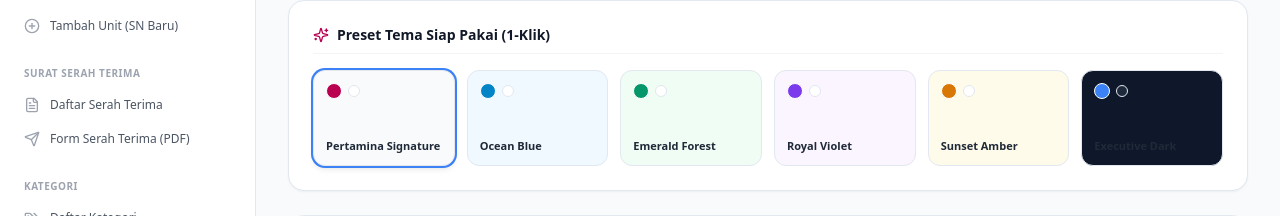
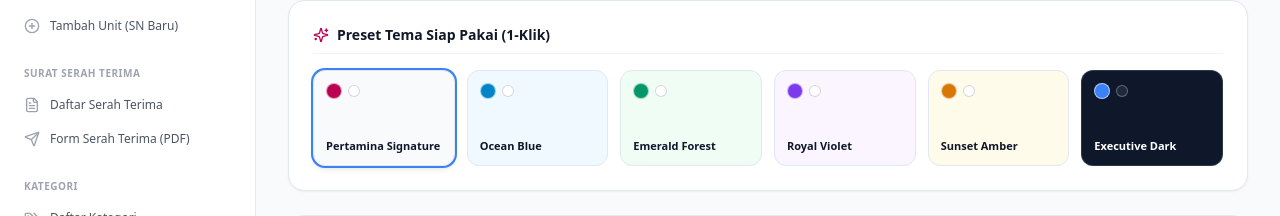
Before and after one commit to jetjetters/stock-management-it-warehouse, a Next.js app: page /customization in a window 1280 px wide. Both pictures are taken after a click on the button "Warna & Tema". Shown: the part 283-499 px from the top of the page. Built offline with nearby package versions, Linux system fonts and the light colour scheme; no server answers; the database is empty.

Commit message:
fix(theme): prevent preset card text from disappearing and ensure sidebar header/footer blend transparently

```diff
--- a/src/app/globals.css
+++ b/src/app/globals.css
@@ -411,6 +411,24 @@ main .dashboard-metric-card:hover .group-hover\:bg-white\/20 {
   color: #ffffff !important;
 }
 
+/* Sidebar Header & Footer seamless blend (no gray overlays) */
+aside > div:first-child,
+aside > div:last-child {
+  background-color: transparent !important;
+}
+
+/* ==============================================================================
+   8. PRESET THEME CARDS CONTRAST PROTECTION
+   Prevents theme labels from disappearing when switching dark/light themes
+   ============================================================================== */
+.preset-card-title.dark-text {
+  color: #0f172a !important;
+}
+
+.preset-card-title.light-text {
+  color: #ffffff !important;
+}
+
 /* Ensure official print documents remain pristine black on white */
 .print-clean-container,
 .print-clean-container * {
--- a/src/app/layout.tsx
+++ b/src/app/layout.tsx
@@ -24,9 +24,20 @@ export default async function RootLayout({
   const isDark =
     getLuminance(initialConfig.cardBackgroundColor || '#ffffff') < 0.45 ||
     getLuminance(initialConfig.backgroundColor || '#f8fafc') < 0.45;
+  const sidebarLum = getLuminance(initialConfig.sidebarBackgroundColor || '#ffffff');
+  const isSidebarDark = sidebarLum < 0.45;
+  const sidebarHoverBg = isSidebarDark
+    ? (sidebarLum < 0.02
+        ? 'rgba(255, 255, 255, 0.08)'
+        : adjustBrightness(initialConfig.sidebarBackgroundColor || '#ffffff', -45))
+    : 'rgba(0, 0, 0, 0.05)';
+
+  const htmlClasses = [isDark && 'dark-theme', isSidebarDark && 'dark-sidebar']
+    .filter(Boolean)
+    .join(' ');
 
   return (
-    <html lang="id" className={isDark ? 'dark-theme' : undefined}>
+    <html lang="id" className={htmlClasses || undefined}>
       <head>
         <style
           id="theme-server-variables"
@@ -46,6 +57,7 @@ export default async function RootLayout({
                 --card-bg: ${initialConfig.cardBackgroundColor};
                 --card-border: ${initialConfig.cardBorderColor};
                 --sidebar-bg: ${initialConfig.sidebarBackgroundColor};
+                --sidebar-hover-bg: ${sidebarHoverBg};
               }
             `,
           }}
--- a/src/components/customization/customization-client.tsx
+++ b/src/components/customization/customization-client.tsx
@@ -3,6 +3,7 @@
 import { useState } from 'react';
 import { AppConfigData, DEFAULT_CONFIG } from '@/lib/config';
 import { useCustomization } from '@/components/providers/customization-provider';
+import { getLuminance } from '@/lib/color-utils';
 import {
   Palette,
   Image as ImageIcon,
@@ -449,33 +450,52 @@ export function CustomizationClient({ initialConfig }: CustomizationClientProps)
             </div>
 
             <div className="grid grid-cols-2 sm:grid-cols-3 md:grid-cols-6 gap-3">
-              {THEME_PRESETS.map((preset) => (
+              {THEME_PRESETS.map((preset) => {
+                const isDarkCard = getLuminance(preset.background) < 0.45;
+                const isSelected =
+                  formData.primaryColor.toLowerCase() === preset.primary.toLowerCase() &&
+                  formData.backgroundColor.toLowerCase() === preset.background.toLowerCase();
+
+                return (
                   <button
                     key={preset.name}
                     type="button"
                     onClick={() => applyPreset(preset)}
                     className={`p-3 rounded-xl border text-left transition hover:scale-105 cursor-pointer flex flex-col justify-between h-24 ${
-                    formData.primaryColor === preset.primary
+                      isSelected
                         ? 'ring-2 ring-blue-500 shadow-md'
-                      : 'border-gray-200'
+                        : isDarkCard
+                        ? 'border-slate-700/80 hover:border-slate-600'
+                        : 'border-gray-200 hover:border-gray-300'
                     }`}
                     style={{ backgroundColor: preset.background }}
                   >
                     <div className="flex items-center space-x-1.5">
                       <span
-                      className="w-4 h-4 rounded-full border border-white shadow-xs"
+                        className="w-4 h-4 rounded-full border border-white/60 shadow-xs"
                         style={{ backgroundColor: preset.primary }}
                       />
                       <span
-                      className="w-3 h-3 rounded-full border border-gray-200"
-                      style={{ backgroundColor: preset.cardBg }}
+                        className="w-3 h-3 rounded-full border"
+                        style={{
+                          backgroundColor: preset.cardBg,
+                          borderColor: isDarkCard ? 'rgba(255, 255, 255, 0.3)' : 'rgba(0, 0, 0, 0.15)',
+                        }}
                       />
                     </div>
-                  <span className="text-[11px] font-bold text-gray-800 leading-tight">
+                    <span
+                      className={`preset-card-title keep-color text-[11px] font-bold leading-tight ${
+                        isDarkCard ? 'light-text' : 'dark-text'
+                      }`}
+                      style={{
+                        color: isDarkCard ? '#ffffff' : '#0f172a',
+                      }}
+                    >
                       {preset.name}
                     </span>
                   </button>
-              ))}
+                );
+              })}
             </div>
           </div>
 
--- a/src/components/layout/sidebar.tsx
+++ b/src/components/layout/sidebar.tsx
@@ -190,7 +190,7 @@ export function Sidebar() {
     >
       {/* Brand Header */}
       <div
-        className="p-4 border-b flex items-center space-x-3 transition-colors duration-150"
+        className="p-4 border-b flex items-center space-x-3 bg-transparent transition-colors duration-150"
         style={{ borderColor: config.cardBorderColor || '#e2e8f0' }}
       >
         {/* eslint-disable-next-line @next/next/no-img-element */}
@@ -216,7 +216,7 @@ export function Sidebar() {
 
       {/* Footer Info */}
       <div
-        className="p-3 border-t text-[10px] text-gray-400 text-center select-none font-mono transition-colors duration-150"
+        className="p-3 border-t bg-transparent text-[10px] text-gray-400 text-center select-none font-mono transition-colors duration-150"
         style={{ borderColor: config.cardBorderColor || '#e2e8f0' }}
       >
         {config.appTitle || 'IT Warehouse'} • 2026
```
Lines whose indentation alone changed are shown as unchanged.
